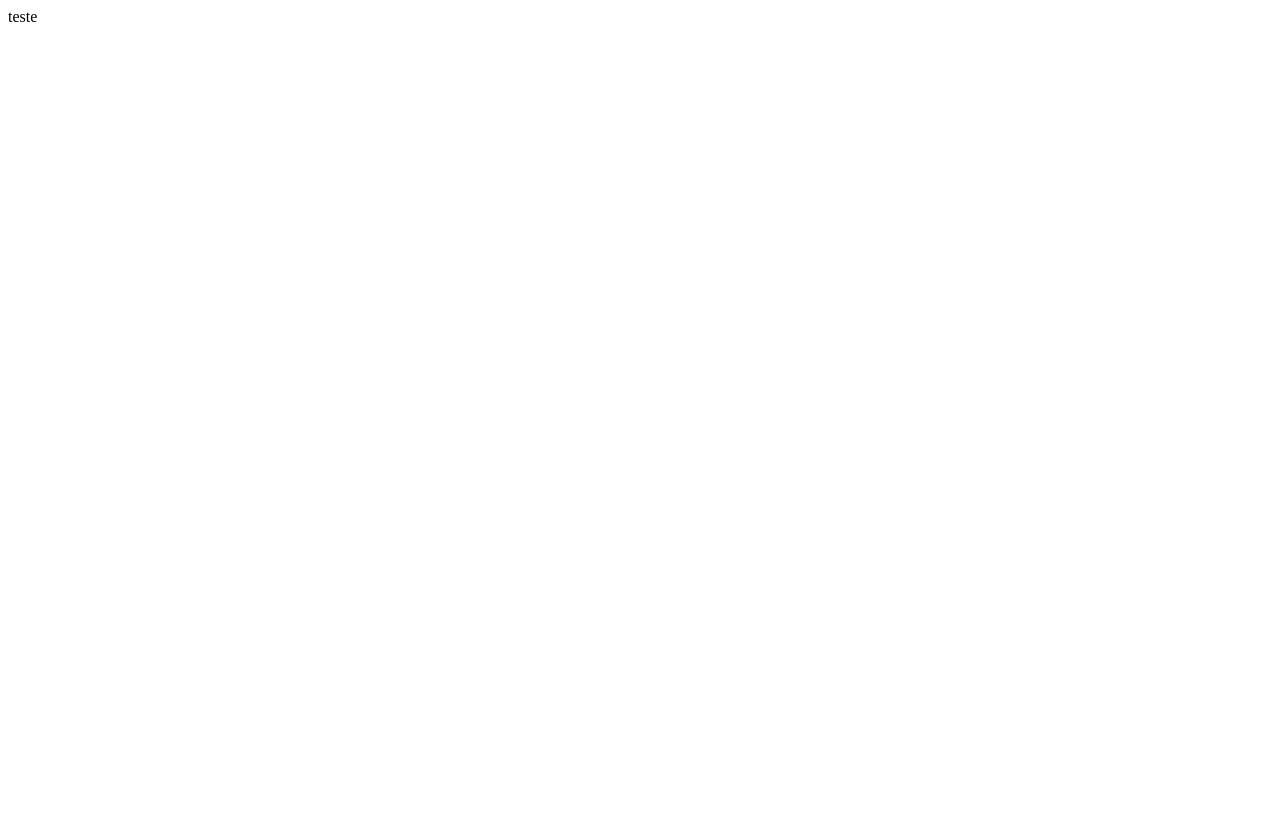
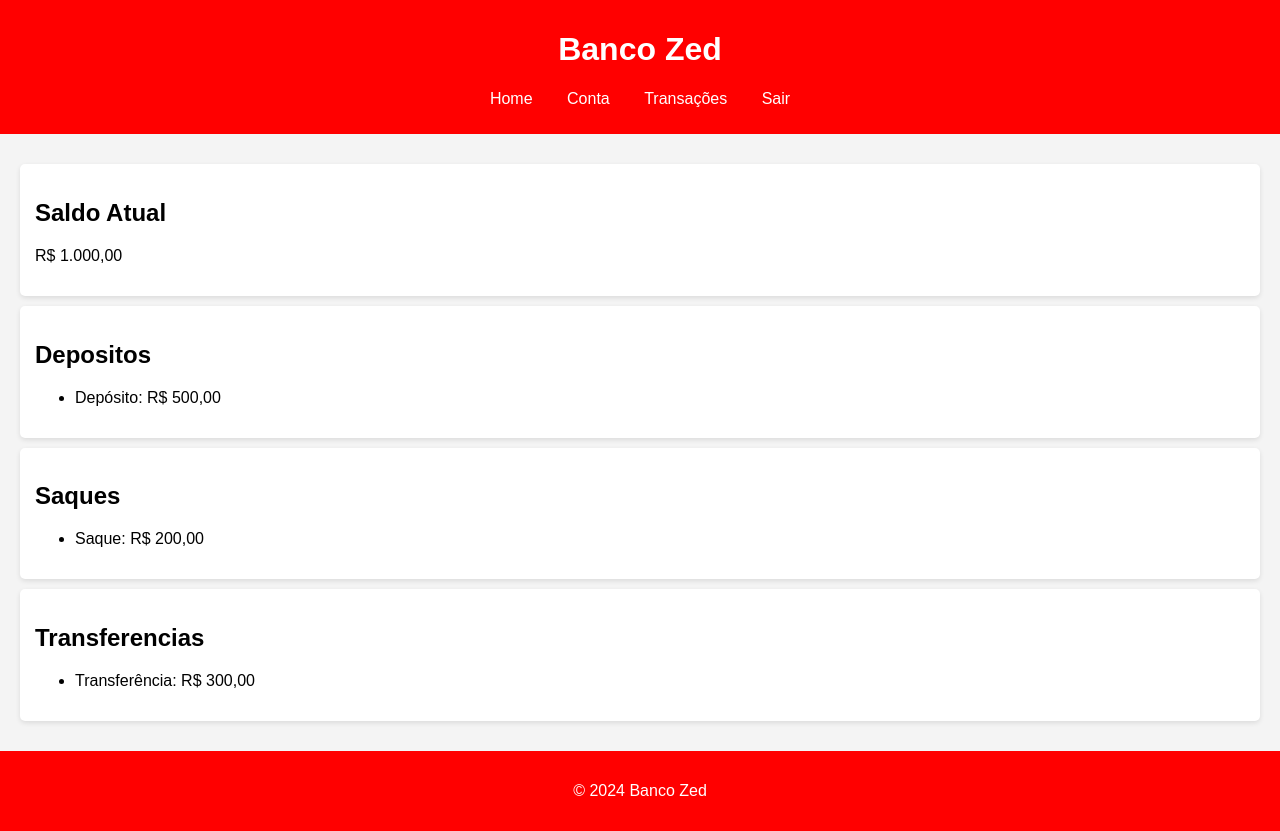
Before and after one commit to WalaceLuisSousa/banco-zed, a website: page html/userHome.html in a window 1280 px wide. Before the commit the page ends 800 px from the top, so only its background shows below. Drawn offline with Linux system fonts and the light colour scheme.

Commit message:
alterações userhome

```diff
--- a/html/userHome.html
+++ b/html/userHome.html
@@ -1,11 +1,50 @@
 <!DOCTYPE html>
-<html lang="en">
+<html lang="pt-BR">
 <head>
     <meta charset="UTF-8">
     <meta name="viewport" content="width=device-width, initial-scale=1.0">
-    <title>Document</title>
+    <title>Home User - Banco</title>
+    <link rel="stylesheet" href="/userHome.css">
 </head>
 <body>
-    teste
+    <header>
+        <h1>Banco Zed</h1>
+        <nav>
+            <ul>
+                <li><a href="#">Home</a></li>
+                <li><a href="#">Conta</a></li>
+                <li><a href="#">Transações</a></li>
+                <li><a href="/index.html">Sair</a></li>
+            </ul>
+        </nav>
+    </header>
+    <main>
+        <section class="saldo">
+            <h2>Saldo Atual</h2>
+            <p id="saldo">R$ 1.000,00</p>
+        </section>
+        <section class="transacoes">
+            <h2>Depositos</h2>
+            <ul id="lista-transacoes">
+                <li>Depósito: R$ 500,00</li>
+            </ul>
+        </section>
+        <section class="transacoes">
+            <h2>Saques</h2>
+            <ul id="lista-transacoes">
+                <li>Saque: R$ 200,00</li>
+            </ul>
+        </section>
+        <section class="transacoes">
+            <h2>Transferencias</h2>
+            <ul id="lista-transacoes">
+                <li>Transferência: R$ 300,00</li>
+            </ul>
+        </section>
+    </main>
+
+    <footer>
+        <p>&copy; 2024 Banco Zed</p>
+    </footer>
 </body>
 </html>
--- /dev/null
+++ b/userHome.css
@@ -0,0 +1,50 @@
+body {
+    font-family: Arial, sans-serif;
+    margin: 0;
+    padding: 0;
+    background-color: #f4f4f4;
+}
+
+header {
+    background-color: #ff0000;
+    color: #fff;
+    padding: 10px 20px;
+    text-align: center;
+}
+
+nav ul {
+    list-style: none;
+    padding: 0;
+}
+
+nav ul li {
+    display: inline;
+    margin: 0 15px;
+}
+
+nav ul li a {
+    color: #fff;
+    text-decoration: none;
+}
+
+main {
+    padding: 20px;
+}
+
+.saldo, .transacoes {
+    background: #fff;
+    padding: 15px;
+    margin: 10px 0;
+    border-radius: 5px;
+    box-shadow: 0 2px 5px rgba(0, 0, 0, 0.1);
+}
+
+footer {
+    text-align: center;
+    padding: 15px 0;
+    background-color: #ff0000;
+    color: #fff;
+    position: relative;
+    bottom: 0;
+    width: 100%;
+}
```
